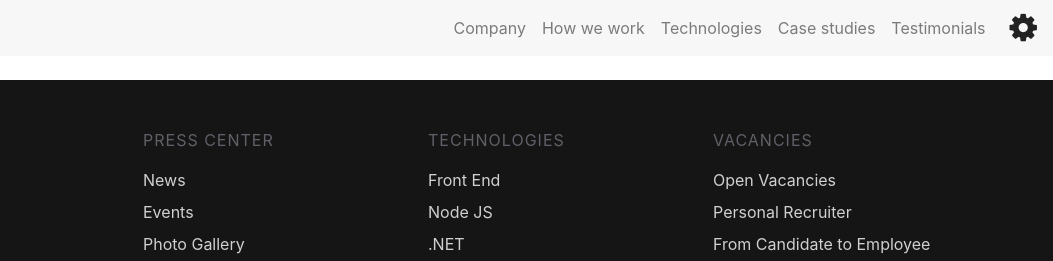
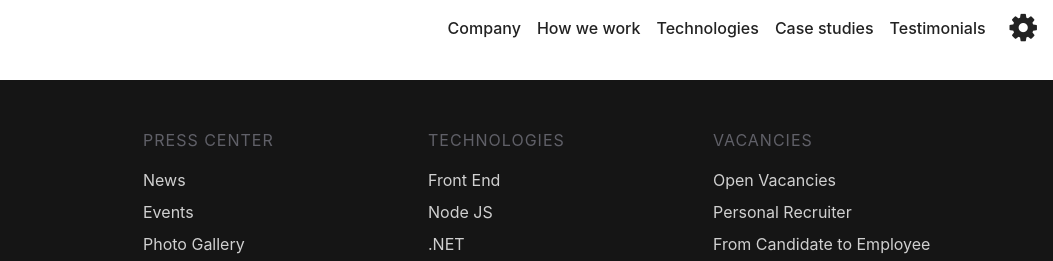
Before and after one commit to ruig1992/bsa-2017-html-css-task, a plain HTML site: page index.html in a window 1280 px wide. Shown: the top 261 px of the page, 227-1280 px from the left. Drawn offline with nearby package versions, Linux system fonts and the light colour scheme.

Commit message:
Updated header styles

```diff
--- a/css/main.css
+++ b/css/main.css
@@ -1,3 +1,6 @@
+.app-body a {
+  color: #222;
+}
 .app-body a:focus,
 .app-body a:hover {
   color: #ff9a00;
@@ -9,9 +12,8 @@
   width: 100px;
 }
 
-.main-settings-link {
-  color: #222;
-  margin-left: 1rem;
+.main-navigation .nav-link {
+  font-weight: 500;
 }
 
 .main-footer {
--- a/index.html
+++ b/index.html
@@ -15,16 +15,18 @@
 
   <link rel="stylesheet" href="css/main.css">
 </head>
+
 <body class="app-body">
-  <nav class="navbar navbar-toggleable-md navbar-light bg-faded">
+  <nav class="navbar navbar-toggleable-md">
     <button class="navbar-toggler navbar-toggler-right" type="button" data-toggle="collapse" data-target="#navbarSupportedContent" aria-controls="navbarSupportedContent" aria-expanded="false" aria-label="Toggle navigation">
       <span class="navbar-toggler-icon"></span>
     </button>
+
     <a class="navbar-brand" href="#">
       <img src="images/main-logo.jpg" alt="Main logo"></a>
 
     <div class="collapse navbar-collapse align-items-center" id="navbarSupportedContent">
-      <ul class="navbar-nav ml-auto">
+      <ul class="main-navigation navbar-nav ml-auto">
         <li class="nav-item">
           <a class="nav-link" href="#">Company</a></li>
         <li class="nav-item">
@@ -36,7 +38,7 @@
         <li class="nav-item">
           <a class="nav-link" href="#">Testimonials</a></li>
       </ul>
-      <a class="main-settings-link" href="#">
+      <a class="main-settings-link ml-3" href="#">
         <i class="fa fa-cog fa-2x" aria-hidden="true"></i></a>
     </div>
   </nav>
```
